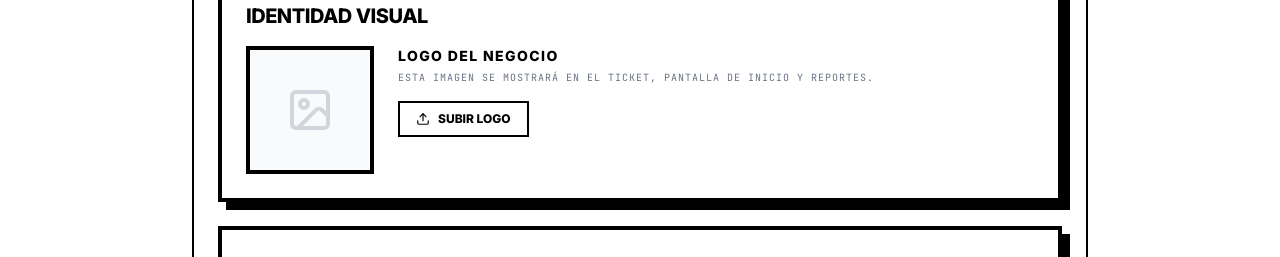
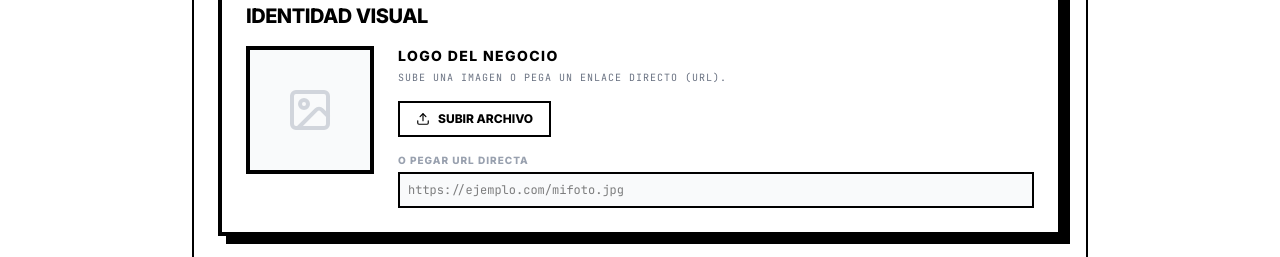
Before and after one commit to monetizacionreymonfr2-max/Bibi-Store, a React (Vite) app: page /ajustes in a window 1280 px wide. Shown: the part 234-491 px from the top of the page. Built offline with nearby package versions, Linux system fonts and the light colour scheme; no server answers; the database is empty; sample sign-in values are in the browser's storage.

Commit message:
feat(ajustes): Allow URL input for business logo
The business logo upload functionality has been enhanced to accept direct URLs in addition to file uploads. This provides users with more flexibility in setting their business logo.

```diff
--- a/src/pages/Ajustes.tsx
+++ b/src/pages/Ajustes.tsx
@@ -131,10 +131,11 @@ export default function Ajustes() {
                 <div>
                   <h3 className="text-sm font-black uppercase tracking-widest text-black">Logo del Negocio</h3>
                   <p className="text-[10px] font-mono text-gray-500 uppercase tracking-widest mt-1">
-                    Esta imagen se mostrará en el ticket, pantalla de inicio y reportes.
+                    Sube una imagen o pega un enlace directo (URL).
                   </p>
                 </div>
 
+                <div className="space-y-4">
                   <div className="flex flex-wrap gap-2 justify-center md:justify-start">
                     <input
                       type="file"
@@ -147,19 +148,31 @@ export default function Ajustes() {
                       type="button"
                       onClick={() => fileInputRef.current?.click()}
                       disabled={subiendoLogo}
-                    className="bg-white border-2 border-black px-4 py-2 text-xs font-black uppercase flex items-center gap-2 hover:bg-gray-100 transition-colors disabled:opacity-50"
+                      className="bg-white border-2 border-black px-4 py-2 text-xs font-black uppercase flex items-center gap-2 hover:bg-black hover:text-white transition-all disabled:opacity-50"
                     >
-                    <Upload size={14} /> {subiendoLogo ? 'Subiendo...' : 'Subir Logo'}
+                      <Upload size={14} /> {subiendoLogo ? 'Subiendo...' : 'Subir Archivo'}
                     </button>
                     {nuevoLogoUrl && (
                       <button
                         type="button"
                         onClick={() => setNuevoLogoUrl('')}
-                      className="text-red-600 text-xs font-bold uppercase hover:underline"
+                        className="text-red-600 text-[10px] font-black uppercase hover:underline"
                       >
-                      Remover
+                        Limpiar Logo
                       </button>
                     )}
+                  </div>
+
+                  <div className="relative">
+                    <label className="block text-[10px] font-black uppercase tracking-widest text-gray-400 mb-1">O Pegar URL Directa</label>
+                    <input
+                      type="url"
+                      placeholder="https://ejemplo.com/mifoto.jpg"
+                      value={nuevoLogoUrl}
+                      onChange={e => setNuevoLogoUrl(e.target.value)}
+                      className="w-full text-xs font-mono p-2 border-2 border-black bg-gray-50 focus:outline-none focus:border-yellow-400"
+                    />
+                  </div>
                 </div>
               </div>
             </div>
```
Lines whose indentation alone changed are shown as unchanged.
